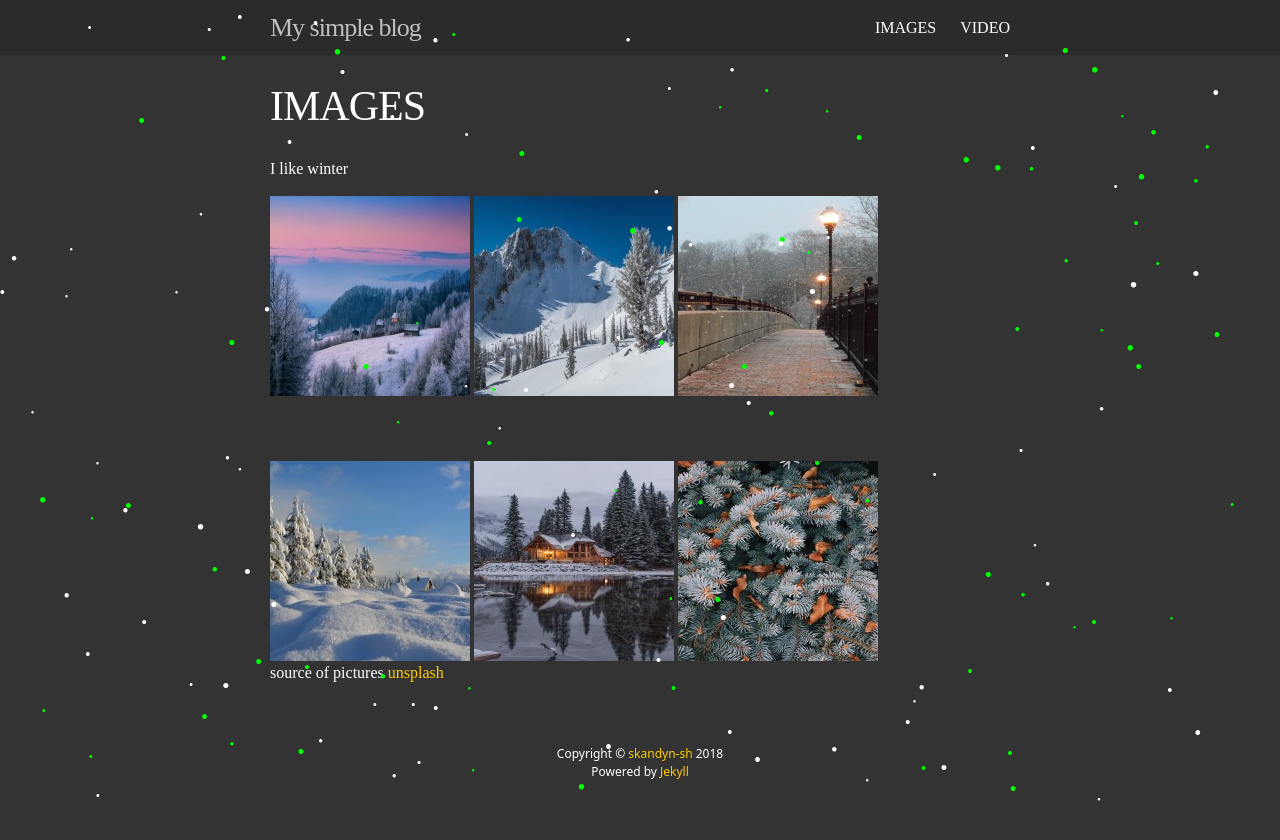
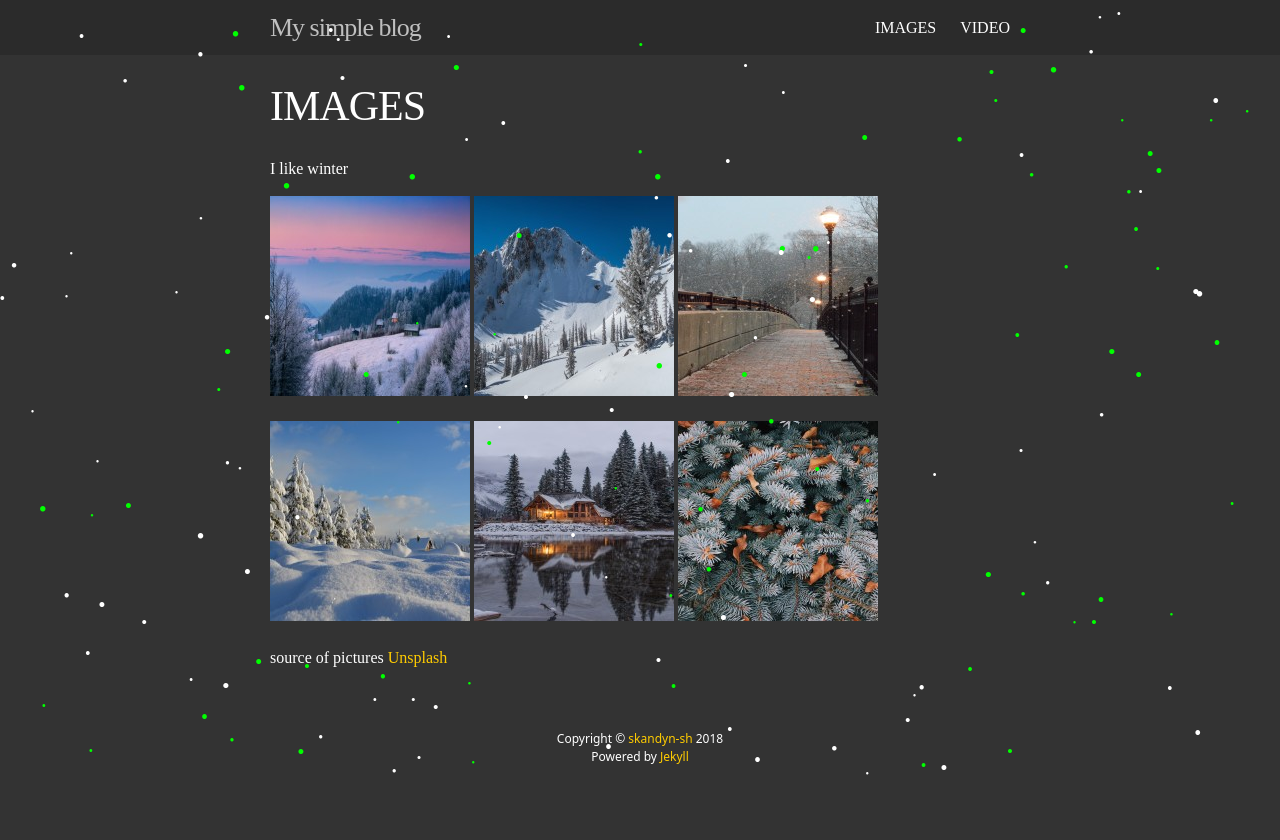
Before and after one commit to skandyn-sh/skandyn-sh.github.io, a Jekyll site: the page built from photos.html, in a window 1280 px wide. Shown: the top 840 px of the page. Built offline with Jekyll 4.4.1, drawn with Linux system fonts in a browser that asks for light colours; nearby versions of some CDN libraries; library files that are not in the unit come from our copies; comment, search, counter and statistics services are not loaded.

Commit message:
Update photos.html

```diff
--- a/photos.html
+++ b/photos.html
@@ -8,9 +8,9 @@
 <a data-fancybox="gallery" href="/img/photos/big_1.jpg"><img src="/img/photos/small_1.jpg"></a>
 <a data-fancybox="gallery" href="/img/photos/big_2.jpg"><img src="/img/photos/small_2.jpg"></a>
 <a data-fancybox="gallery" href="/img/photos/big_3.jpg"><img src="/img/photos/small_3.jpg"></a>
-<p style="padding-bottom: 50px"></p>
+<p style="padding-bottom: 10px"></p>
 <a data-fancybox="gallery" href="/img/photos/big_4.jpg"><img src="/img/photos/small_4.jpg"></a>
 <a data-fancybox="gallery" href="/img/photos/big_5.jpg"><img src="/img/photos/small_5.jpg"></a>
 <a data-fancybox="gallery" href="/img/photos/big_6.jpg"><img src="/img/photos/small_6.jpg"></a>
-
-<p>source of pictures <a href="https://unsplash.com/" target="_blank">unsplash</a></p>
+<p style="padding-bottom: 10px"></p>
+<p>source of pictures <a href="https://unsplash.com/" target="_blank">Unsplash</a></p>
```
